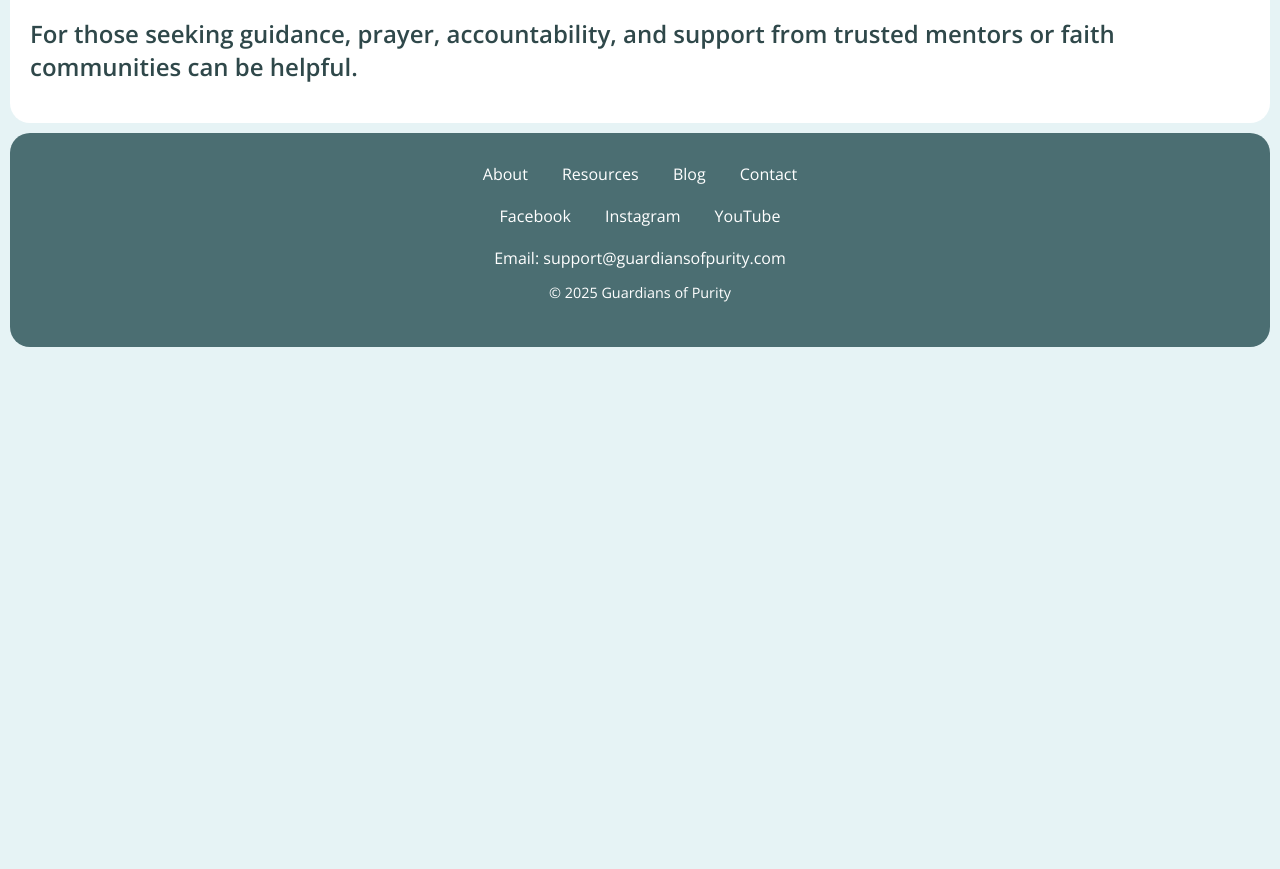
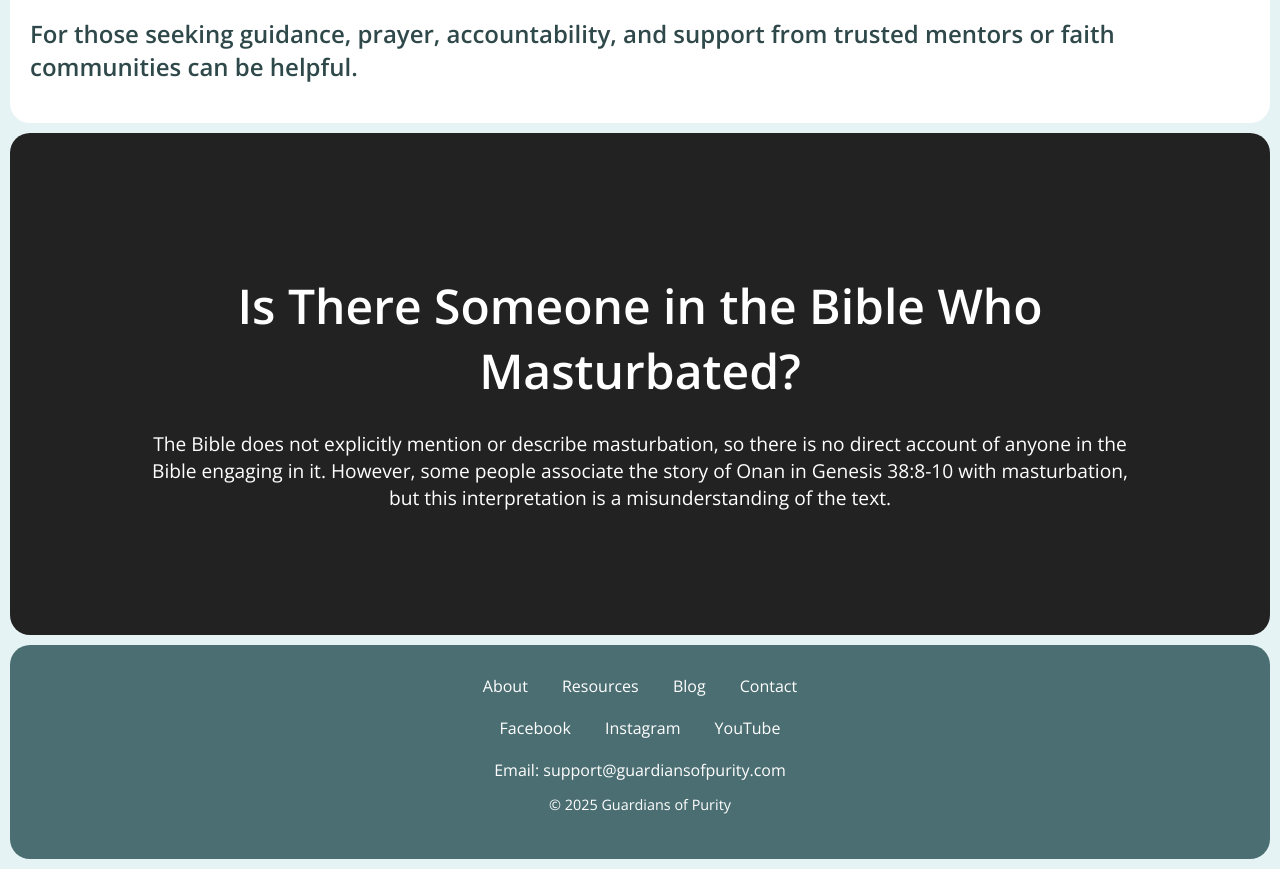
Before and after one commit to YegorCreative/guardians-of-purity, a plain HTML site: page masturbation.html in a window 1280 px wide. Shown: the part 3489-4358 px from the top of the page. Before the commit the page ends 3846 px from the top, so only its background shows below. Drawn offline with nearby package versions, Linux system fonts and the light colour scheme; a script that the page names is missing.

Commit message:
Add more details section on masturbation with biblical context

```diff
--- a/CSS/masturbation.css
+++ b/CSS/masturbation.css
@@ -142,6 +142,37 @@
 
 /* End focus on a mission block  */
 
+.more_details_info_wrapper {
+  background-color: #e6f3f5;
+}
+
+.info_container {
+  margin: auto;
+}
+
+.info_header {
+  padding: 100px 20px;
+  text-align: center;
+  color: white;
+  background-color: #222;
+  display: flex;
+  flex-direction: column;
+  align-items: center;
+}
+
+.info_header h1 {
+  font-size: 3rem;
+  margin-bottom: 0.5rem;
+  text-align: center;
+  max-width: 1000px;
+}
+.info_header p {
+  font-size: 1.2rem;
+  margin-bottom: 1.5rem;
+  text-align: center;
+  max-width: 1000px;
+}
+
 @media screen and (max-width: 991px) {
   .intro-paragraph {
     left: 8%;
--- a/masturbation.html
+++ b/masturbation.html
@@ -322,6 +322,22 @@
           </h1>
         </section>
       </div>
+      <div class="separated_block">
+        <section class="more_details_info_wrapper">
+          <div class="info_container">
+            <div class="info_header separated_block_corner">
+              <h1>Is There Someone in the Bible Who Masturbated?</h1>
+              <p>
+                The Bible does not explicitly mention or describe masturbation,
+                so there is no direct account of anyone in the Bible engaging in
+                it. However, some people associate the story of Onan in Genesis
+                38:8-10 with masturbation, but this interpretation is a
+                misunderstanding of the text.
+              </p>
+            </div>
+          </div>
+        </section>
+      </div>
       <!-- <div class="separated_block">
         <div class="masturbation_page_wrapper">
           <section>
```
